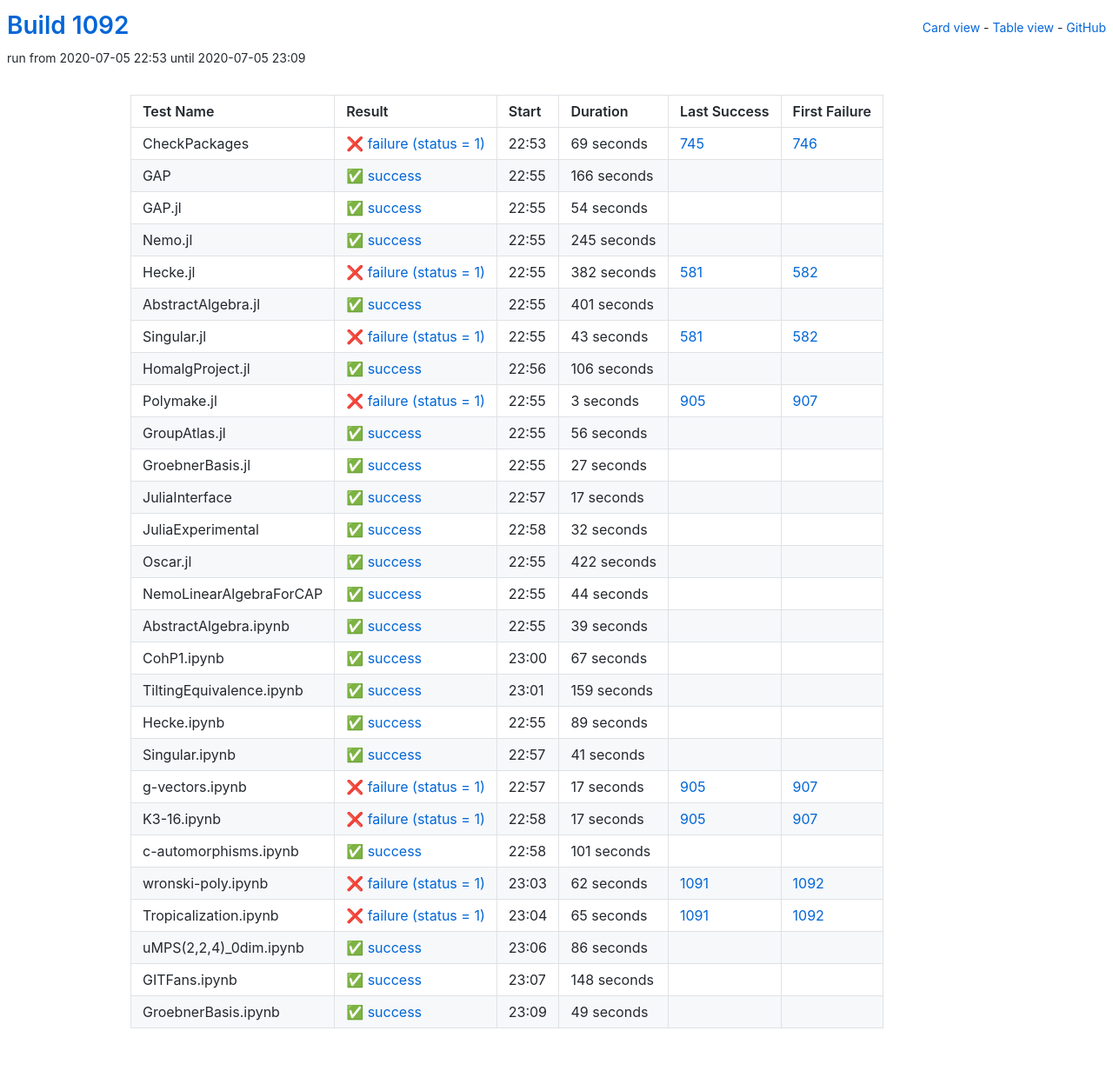
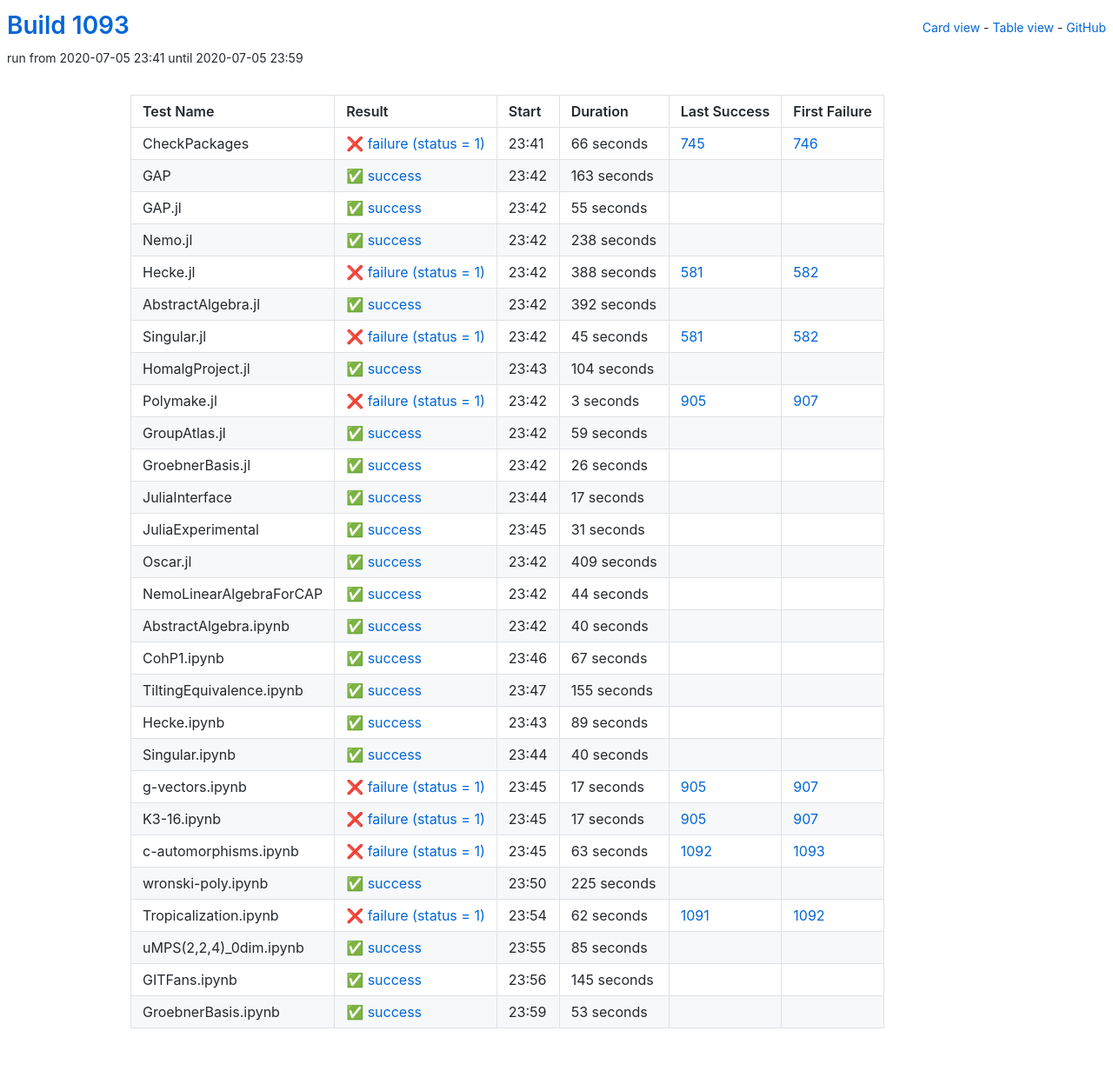
Before and after one commit to oscar-system/oscar-ci-status-1.4, a Jekyll site: the page built from table.html, in a window 1280 px wide. Shown: the whole page at 87% size. Built offline with Jekyll 4.4.1, drawn with Linux system fonts in a browser that asks for light colours.

Commit message:
Build #1093

```diff
--- a/_data/ci.yml
+++ b/_data/ci.yml
@@ -1,6 +1,6 @@
 ---
-build: 1092
-build_url: https://oscarci.mathematik.uni-kl.de/job/oscar-julia-1.4/1092/
+build: 1093
+build_url: https://oscarci.mathematik.uni-kl.de/job/oscar-julia-1.4/1093/
 job: oscar-julia-1.4
 organization: oscar-system
 repo: oscar-ci-status-1.4
@@ -8,104 +8,104 @@ repourl: https://github.com/oscar-system/oscar-ci-status-1.4
 tests:
 - name: CheckPackages
   id: checkpackages
-  log: https://oscarci.mathematik.uni-kl.de/job/oscar-julia-1.4/1092/artifact/logs/build-1092/CheckPackages.log
-  start: 2020-07-05 22:53
+  log: https://oscarci.mathematik.uni-kl.de/job/oscar-julia-1.4/1093/artifact/logs/build-1093/CheckPackages.log
+  start: 2020-07-05 23:41
   success: false
   exitcode: 1
   status: failure
-  duration: 69
+  duration: 66
   last_success: 745
   last_success_url: https://oscarci.mathematik.uni-kl.de/job/oscar-julia-1.4/745/
   first_failure: 746
   first_failure_url: https://oscarci.mathematik.uni-kl.de/job/oscar-julia-1.4/746/
 - name: GAP
   id: gap
-  log: https://oscarci.mathematik.uni-kl.de/job/oscar-julia-1.4/1092/artifact/logs/build-1092/GAP.log
-  start: 2020-07-05 22:55
+  log: https://oscarci.mathematik.uni-kl.de/job/oscar-julia-1.4/1093/artifact/logs/build-1093/GAP.log
+  start: 2020-07-05 23:42
   success: true
   exitcode: 0
   status: success
-  duration: 166
+  duration: 163
   last_success: false
   last_success_url:
   first_failure: false
   first_failure_url:
 - name: GAP.jl
   id: gap-jl
-  log: https://oscarci.mathematik.uni-kl.de/job/oscar-julia-1.4/1092/artifact/logs/build-1092/GAP.jl.log
-  start: 2020-07-05 22:55
+  log: https://oscarci.mathematik.uni-kl.de/job/oscar-julia-1.4/1093/artifact/logs/build-1093/GAP.jl.log
+  start: 2020-07-05 23:42
   success: true
   exitcode: 0
   status: success
-  duration: 54
+  duration: 55
   last_success: false
   last_success_url:
   first_failure: false
   first_failure_url:
 - name: Nemo.jl
   id: nemo-jl
-  log: https://oscarci.mathematik.uni-kl.de/job/oscar-julia-1.4/1092/artifact/logs/build-1092/Nemo.jl.log
-  start: 2020-07-05 22:55
+  log: https://oscarci.mathematik.uni-kl.de/job/oscar-julia-1.4/1093/artifact/logs/build-1093/Nemo.jl.log
+  start: 2020-07-05 23:42
   success: true
   exitcode: 0
   status: success
-  duration: 245
+  duration: 238
   last_success: false
   last_success_url:
   first_failure: false
   first_failure_url:
 - name: Hecke.jl
   id: hecke-jl
-  log: https://oscarci.mathematik.uni-kl.de/job/oscar-julia-1.4/1092/artifact/logs/build-1092/Hecke.jl.log
-  start: 2020-07-05 22:55
+  log: https://oscarci.mathematik.uni-kl.de/job/oscar-julia-1.4/1093/artifact/logs/build-1093/Hecke.jl.log
+  start: 2020-07-05 23:42
   success: false
   exitcode: 1
   status: failure
-  duration: 382
+  duration: 388
   last_success: 581
   last_success_url: https://oscarci.mathematik.uni-kl.de/job/oscar-julia-1.4/581/
   first_failure: 582
   first_failure_url: https://oscarci.mathematik.uni-kl.de/job/oscar-julia-1.4/582/
 - name: AbstractAlgebra.jl
   id: abstractalgebra-jl
-  log: https://oscarci.mathematik.uni-kl.de/job/oscar-julia-1.4/1092/artifact/logs/build-1092/AbstractAlgebra.jl.log
-  start: 2020-07-05 22:55
+  log: https://oscarci.mathematik.uni-kl.de/job/oscar-julia-1.4/1093/artifact/logs/build-1093/AbstractAlgebra.jl.log
+  start: 2020-07-05 23:42
   success: true
   exitcode: 0
   status: success
-  duration: 401
+  duration: 392
   last_success: false
   last_success_url:
   first_failure: false
   first_failure_url:
 - name: Singular.jl
   id: singular-jl
-  log: https://oscarci.mathematik.uni-kl.de/job/oscar-julia-1.4/1092/artifact/logs/build-1092/Singular.jl.log
-  start: 2020-07-05 22:55
+  log: https://oscarci.mathematik.uni-kl.de/job/oscar-julia-1.4/1093/artifact/logs/build-1093/Singular.jl.log
+  start: 2020-07-05 23:42
   success: false
   exitcode: 1
   status: failure
-  duration: 43
+  duration: 45
   last_success: 581
   last_success_url: https://oscarci.mathematik.uni-kl.de/job/oscar-julia-1.4/581/
   first_failure: 582
   first_failure_url: https://oscarci.mathematik.uni-kl.de/job/oscar-julia-1.4/582/
 - name: HomalgProject.jl
   id: homalgproject-jl
-  log: https://oscarci.mathematik.uni-kl.de/job/oscar-julia-1.4/1092/artifact/logs/build-1092/HomalgProject.jl.log
-  start: 2020-07-05 22:56
+  log: https://oscarci.mathematik.uni-kl.de/job/oscar-julia-1.4/1093/artifact/logs/build-1093/HomalgProject.jl.log
+  start: 2020-07-05 23:43
   success: true
   exitcode: 0
   status: success
-  duration: 106
+  duration: 104
   last_success: false
   last_success_url:
   first_failure: false
   first_failure_url:
 - name: Polymake.jl
   id: polymake-jl
-  log: https://oscarci.mathematik.uni-kl.de/job/oscar-julia-1.4/1092/artifact/logs/build-1092/Polymake.jl.log
-  start: 2020-07-05 22:55
+  log: https://oscarci.mathematik.uni-kl.de/job/oscar-julia-1.4/1093/artifact/logs/build-1093/Polymake.jl.log
+  start: 2020-07-05 23:42
   success: false
   exitcode: 1
   status: failure
@@ -116,32 +116,32 @@ tests:
   first_failure_url: https://oscarci.mathematik.uni-kl.de/job/oscar-julia-1.4/907/
 - name: GroupAtlas.jl
   id: groupatlas-jl
-  log: https://oscarci.mathematik.uni-kl.de/job/oscar-julia-1.4/1092/artifact/logs/build-1092/GroupAtlas.jl.log
-  start: 2020-07-05 22:55
+  log: https://oscarci.mathematik.uni-kl.de/job/oscar-julia-1.4/1093/artifact/logs/build-1093/GroupAtlas.jl.log
+  start: 2020-07-05 23:42
   success: true
   exitcode: 0
   status: success
-  duration: 56
+  duration: 59
   last_success: false
   last_success_url:
   first_failure: false
   first_failure_url:
 - name: GroebnerBasis.jl
   id: groebnerbasis-jl
-  log: https://oscarci.mathematik.uni-kl.de/job/oscar-julia-1.4/1092/artifact/logs/build-1092/GroebnerBasis.jl.log
-  start: 2020-07-05 22:55
+  log: https://oscarci.mathematik.uni-kl.de/job/oscar-julia-1.4/1093/artifact/logs/build-1093/GroebnerBasis.jl.log
+  start: 2020-07-05 23:42
   success: true
   exitcode: 0
   status: success
-  duration: 27
+  duration: 26
   last_success: false
   last_success_url:
   first_failure: false
   first_failure_url:
 - name: JuliaInterface
   id: juliainterface
-  log: https://oscarci.mathematik.uni-kl.de/job/oscar-julia-1.4/1092/artifact/logs/build-1092/JuliaInterface.log
-  start: 2020-07-05 22:57
+  log: https://oscarci.mathematik.uni-kl.de/job/oscar-julia-1.4/1093/artifact/logs/build-1093/JuliaInterface.log
+  start: 2020-07-05 23:44
   success: true
   exitcode: 0
   status: success
@@ -152,32 +152,32 @@ tests:
   first_failure_url:
 - name: JuliaExperimental
   id: juliaexperimental
-  log: https://oscarci.mathematik.uni-kl.de/job/oscar-julia-1.4/1092/artifact/logs/build-1092/JuliaExperimental.log
-  start: 2020-07-05 22:58
+  log: https://oscarci.mathematik.uni-kl.de/job/oscar-julia-1.4/1093/artifact/logs/build-1093/JuliaExperimental.log
+  start: 2020-07-05 23:45
   success: true
   exitcode: 0
   status: success
-  duration: 32
+  duration: 31
   last_success: false
   last_success_url:
   first_failure: false
   first_failure_url:
 - name: Oscar.jl
   id: oscar-jl
-  log: https://oscarci.mathematik.uni-kl.de/job/oscar-julia-1.4/1092/artifact/logs/build-1092/Oscar.jl.log
-  start: 2020-07-05 22:55
+  log: https://oscarci.mathematik.uni-kl.de/job/oscar-julia-1.4/1093/artifact/logs/build-1093/Oscar.jl.log
+  start: 2020-07-05 23:42
   success: true
   exitcode: 0
   status: success
-  duration: 422
+  duration: 409
   last_success: false
   last_success_url:
   first_failure: false
   first_failure_url:
 - name: NemoLinearAlgebraForCAP
   id: nemolinearalgebraforcap
-  log: https://oscarci.mathematik.uni-kl.de/job/oscar-julia-1.4/1092/artifact/logs/build-1092/NemoLinearAlgebraForCAP.log
-  start: 2020-07-05 22:55
+  log: https://oscarci.mathematik.uni-kl.de/job/oscar-julia-1.4/1093/artifact/logs/build-1093/NemoLinearAlgebraForCAP.log
+  start: 2020-07-05 23:42
   success: true
   exitcode: 0
   status: success
@@ -188,20 +188,20 @@ tests:
   first_failure_url:
 - name: AbstractAlgebra.ipynb
   id: abstractalgebra-ipynb
-  log: https://oscarci.mathematik.uni-kl.de/job/oscar-julia-1.4/1092/artifact/logs/build-1092/AbstractAlgebra.ipynb.log
-  start: 2020-07-05 22:55
+  log: https://oscarci.mathematik.uni-kl.de/job/oscar-julia-1.4/1093/artifact/logs/build-1093/AbstractAlgebra.ipynb.log
+  start: 2020-07-05 23:42
   success: true
   exitcode: 0
   status: success
-  duration: 39
+  duration: 40
   last_success: false
   last_success_url:
   first_failure: false
   first_failure_url:
 - name: CohP1.ipynb
   id: cohp1-ipynb
-  log: https://oscarci.mathematik.uni-kl.de/job/oscar-julia-1.4/1092/artifact/logs/build-1092/CohP1.ipynb.log
-  start: 2020-07-05 23:00
+  log: https://oscarci.mathematik.uni-kl.de/job/oscar-julia-1.4/1093/artifact/logs/build-1093/CohP1.ipynb.log
+  start: 2020-07-05 23:46
   success: true
   exitcode: 0
   status: success
@@ -212,20 +212,20 @@ tests:
   first_failure_url:
 - name: TiltingEquivalence.ipynb
   id: tiltingequivalence-ipynb
-  log: https://oscarci.mathematik.uni-kl.de/job/oscar-julia-1.4/1092/artifact/logs/build-1092/TiltingEquivalence.ipynb.log
-  start: 2020-07-05 23:01
+  log: https://oscarci.mathematik.uni-kl.de/job/oscar-julia-1.4/1093/artifact/logs/build-1093/TiltingEquivalence.ipynb.log
+  start: 2020-07-05 23:47
   success: true
   exitcode: 0
   status: success
-  duration: 159
+  duration: 155
   last_success: false
   last_success_url:
   first_failure: false
   first_failure_url:
 - name: Hecke.ipynb
   id: hecke-ipynb
-  log: https://oscarci.mathematik.uni-kl.de/job/oscar-julia-1.4/1092/artifact/logs/build-1092/Hecke.ipynb.log
-  start: 2020-07-05 22:55
+  log: https://oscarci.mathematik.uni-kl.de/job/oscar-julia-1.4/1093/artifact/logs/build-1093/Hecke.ipynb.log
+  start: 2020-07-05 23:43
   success: true
   exitcode: 0
   status: success
@@ -236,20 +236,20 @@ tests:
   first_failure_url:
 - name: Singular.ipynb
   id: singular-ipynb
-  log: https://oscarci.mathematik.uni-kl.de/job/oscar-julia-1.4/1092/artifact/logs/build-1092/Singular.ipynb.log
-  start: 2020-07-05 22:57
+  log: https://oscarci.mathematik.uni-kl.de/job/oscar-julia-1.4/1093/artifact/logs/build-1093/Singular.ipynb.log
+  start: 2020-07-05 23:44
   success: true
   exitcode: 0
   status: success
-  duration: 41
+  duration: 40
   last_success: false
   last_success_url:
   first_failure: false
   first_failure_url:
 - name: g-vectors.ipynb
   id: g-vectors-ipynb
-  log: https://oscarci.mathematik.uni-kl.de/job/oscar-julia-1.4/1092/artifact/logs/build-1092/g-vectors.ipynb.log
-  start: 2020-07-05 22:57
+  log: https://oscarci.mathematik.uni-kl.de/job/oscar-julia-1.4/1093/artifact/logs/build-1093/g-vectors.ipynb.log
+  start: 2020-07-05 23:45
   success: false
   exitcode: 1
   status: failure
@@ -260,8 +260,8 @@ tests:
   first_failure_url: https://oscarci.mathematik.uni-kl.de/job/oscar-julia-1.4/907/
 - name: K3-16.ipynb
   id: k3-16-ipynb
-  log: https://oscarci.mathematik.uni-kl.de/job/oscar-julia-1.4/1092/artifact/logs/build-1092/K3-16.ipynb.log
-  start: 2020-07-05 22:58
+  log: https://oscarci.mathematik.uni-kl.de/job/oscar-julia-1.4/1093/artifact/logs/build-1093/K3-16.ipynb.log
+  start: 2020-07-05 23:45
   success: false
   exitcode: 1
   status: failure
@@ -272,20 +272,32 @@ tests:
   first_failure_url: https://oscarci.mathematik.uni-kl.de/job/oscar-julia-1.4/907/
 - name: c-automorphisms.ipynb
   id: c-automorphisms-ipynb
-  log: https://oscarci.mathematik.uni-kl.de/job/oscar-julia-1.4/1092/artifact/logs/build-1092/c-automorphisms.ipynb.log
-  start: 2020-07-05 22:58
+  log: https://oscarci.mathematik.uni-kl.de/job/oscar-julia-1.4/1093/artifact/logs/build-1093/c-automorphisms.ipynb.log
+  start: 2020-07-05 23:45
+  success: false
+  exitcode: 1
+  status: failure
+  duration: 63
+  last_success: 1092
+  last_success_url: https://oscarci.mathematik.uni-kl.de/job/oscar-julia-1.4/1092/
+  first_failure: 1093
+  first_failure_url: https://oscarci.mathematik.uni-kl.de/job/oscar-julia-1.4/1093/
+- name: wronski-poly.ipynb
+  id: wronski-poly-ipynb
+  log: https://oscarci.mathematik.uni-kl.de/job/oscar-julia-1.4/1093/artifact/logs/build-1093/wronski-poly.ipynb.log
+  start: 2020-07-05 23:50
   success: true
   exitcode: 0
   status: success
-  duration: 101
+  duration: 225
   last_success: false
   last_success_url:
   first_failure: false
   first_failure_url:
-- name: wronski-poly.ipynb
-  id: wronski-poly-ipynb
-  log: https://oscarci.mathematik.uni-kl.de/job/oscar-julia-1.4/1092/artifact/logs/build-1092/wronski-poly.ipynb.log
-  start: 2020-07-05 23:03
+- name: Tropicalization.ipynb
+  id: tropicalization-ipynb
+  log: https://oscarci.mathematik.uni-kl.de/job/oscar-julia-1.4/1093/artifact/logs/build-1093/Tropicalization.ipynb.log
+  start: 2020-07-05 23:54
   success: false
   exitcode: 1
   status: failure
@@ -294,50 +306,38 @@ tests:
   last_success_url: https://oscarci.mathematik.uni-kl.de/job/oscar-julia-1.4/1091/
   first_failure: 1092
   first_failure_url: https://oscarci.mathematik.uni-kl.de/job/oscar-julia-1.4/1092/
-- name: Tropicalization.ipynb
-  id: tropicalization-ipynb
-  log: https://oscarci.mathematik.uni-kl.de/job/oscar-julia-1.4/1092/artifact/logs/build-1092/Tropicalization.ipynb.log
-  start: 2020-07-05 23:04
-  success: false
-  exitcode: 1
-  status: failure
-  duration: 65
-  last_success: 1091
-  last_success_url: https://oscarci.mathematik.uni-kl.de/job/oscar-julia-1.4/1091/
-  first_failure: 1092
-  first_failure_url: https://oscarci.mathematik.uni-kl.de/job/oscar-julia-1.4/1092/
 - name: uMPS(2,2,4)_0dim.ipynb
   id: umps-2-2-4-0dim-ipynb
-  log: https://oscarci.mathematik.uni-kl.de/job/oscar-julia-1.4/1092/artifact/logs/build-1092/uMPS-2-2-4-_0dim.ipynb.log
-  start: 2020-07-05 23:06
+  log: https://oscarci.mathematik.uni-kl.de/job/oscar-julia-1.4/1093/artifact/logs/build-1093/uMPS-2-2-4-_0dim.ipynb.log
+  start: 2020-07-05 23:55
   success: true
   exitcode: 0
   status: success
-  duration: 86
+  duration: 85
   last_success: false
   last_success_url:
   first_failure: false
   first_failure_url:
 - name: GITFans.ipynb
   id: gitfans-ipynb
-  log: https://oscarci.mathematik.uni-kl.de/job/oscar-julia-1.4/1092/artifact/logs/build-1092/GITFans.ipynb.log
-  start: 2020-07-05 23:07
+  log: https://oscarci.mathematik.uni-kl.de/job/oscar-julia-1.4/1093/artifact/logs/build-1093/GITFans.ipynb.log
+  start: 2020-07-05 23:56
   success: true
   exitcode: 0
   status: success
-  duration: 148
+  duration: 145
   last_success: false
   last_success_url:
   first_failure: false
   first_failure_url:
 - name: GroebnerBasis.ipynb
   id: groebnerbasis-ipynb
-  log: https://oscarci.mathematik.uni-kl.de/job/oscar-julia-1.4/1092/artifact/logs/build-1092/GroebnerBasis.ipynb.log
-  start: 2020-07-05 23:09
+  log: https://oscarci.mathematik.uni-kl.de/job/oscar-julia-1.4/1093/artifact/logs/build-1093/GroebnerBasis.ipynb.log
+  start: 2020-07-05 23:59
   success: true
   exitcode: 0
   status: success
-  duration: 49
+  duration: 53
   last_success: false
   last_success_url:
   first_failure: false
```
Also changed, not shown: README.md.
